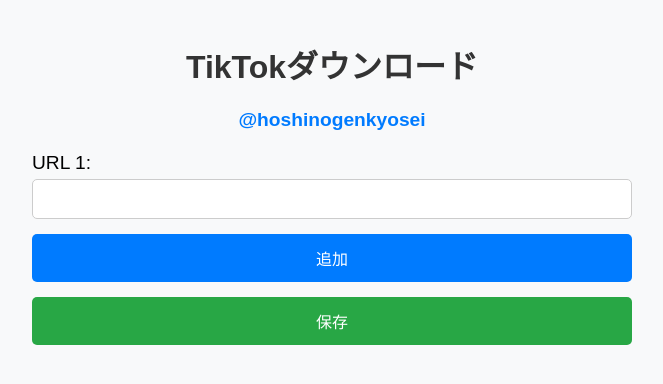
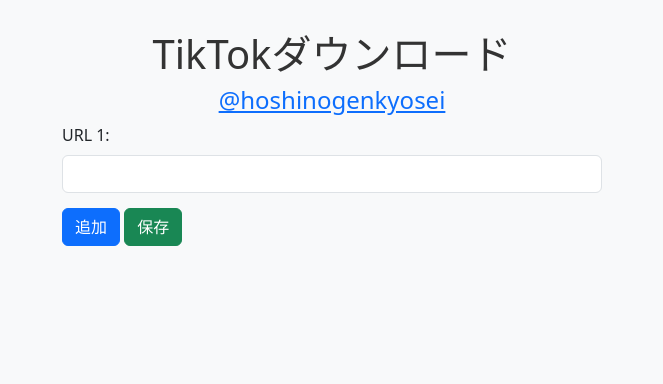
Before and after one commit to bpwooooooooooorks-maru/flask, a Flask app: page / in a window 1280 px wide. Shown: the top 384 px of the page, without its empty margins (308-971 px from the left). Run offline with Flask 3, Linux system fonts and the light colour scheme.

Commit message:
Update index.html

```diff
--- a/templates/index.html
+++ b/templates/index.html
@@ -1,3 +1,96 @@
+<!DOCTYPE html>
+<html lang="ja">
+<head>
+    <meta charset="UTF-8">
+    <link rel="icon" sizes="180x180" href="templates/S__18800649.jpg" />
+    <meta name="viewport" content="width=device-width, initial-scale=1.0">
+    <title>uhs</title>
+
+    <!-- Bootstrap CSS -->
+    <link href="https://cdn.jsdelivr.net/npm/bootstrap@5.3.0-alpha1/dist/css/bootstrap.min.css" rel="stylesheet">
+
+    <style>
+        body {
+            background-color: #f8f9fa;
+        }
+        h1, h3, h4 {
+            color: #333;
+        }
+        .url-field {
+            margin-bottom: 15px; /* フィールドの間隔 */
+        }
+        .container {
+            max-width: 600px;
+            padding: 30px;
+        }
+    </style>
+</head>
+<body>
+    <div class="container">
+        <h1 class="text-center">TikTokダウンロード</h1>
+        <h4 class="text-center"><a href="https://www.instagram.com/hoshinogenkyosei" target="_blank">@hoshinogenkyosei</a></h4>
+
+        <form method="post">
+            <div id="url-container">
+                <div class="url-field">
+                    <label for="url1" class="form-label">URL 1:</label>
+                    <input type="text" id="url1" name="url" required class="form-control">
+                </div>
+            </div>
+
+            <button type="button" class="btn btn-primary" onclick="addUrlField()">追加</button>
+            <button type="submit" class="btn btn-success">保存</button>
+        </form>
+
+        {% if download_urls %}
+        <h3 class="mt-4">ダウンロードリンク:</h3>
+        {% for download_url in download_urls %}
+        <a href="{{ url_for('download_file', filename=download_url) }}" class="d-block mt-2">{{ download_url }}</a>
+        {% endfor %}
+        {% endif %}
+    </div>
+
+    <!-- Bootstrap JS and dependencies -->
+    <script src="https://cdn.jsdelivr.net/npm/bootstrap@5.3.0-alpha1/dist/js/bootstrap.bundle.min.js"></script>
+
+    <script>
+        let urlCount = 1; // URLフィールドの数をカウント
+
+        function addUrlField() {
+            const container = document.getElementById('url-container');
+            urlCount++;
+
+            // 新しいフィールドを作成するためのdiv
+            const fieldContainer = document.createElement('div');
+            fieldContainer.classList.add('url-field');
+
+            // 新しいラベルを作成
+            const label = document.createElement('label');
+            label.htmlFor = 'url' + urlCount;
+            label.textContent = 'URL ' + urlCount + ':';
+            label.classList.add('form-label');
+
+            // 新しいテキストボックスを作成
+            const input = document.createElement('input');
+            input.type = 'text';
+            input.id = 'url' + urlCount;
+            input.name = 'url';
+            input.placeholder = 'URLを入力';
+            input.required = true;
+            input.classList.add('form-control');
+
+            // フィールドコンテナにラベルと入力を追加
+            fieldContainer.appendChild(label);
+            fieldContainer.appendChild(input);
+
+            // メインのコンテナに追加
+            container.appendChild(fieldContainer);
+        }
+    </script>
+</body>
+</html>
+<!--
+
 <!DOCTYPE html>
 <html lang="ja">
 <head>
@@ -134,3 +227,5 @@
     {% endif %}
 </body>
 </html>
+
+-->
```
